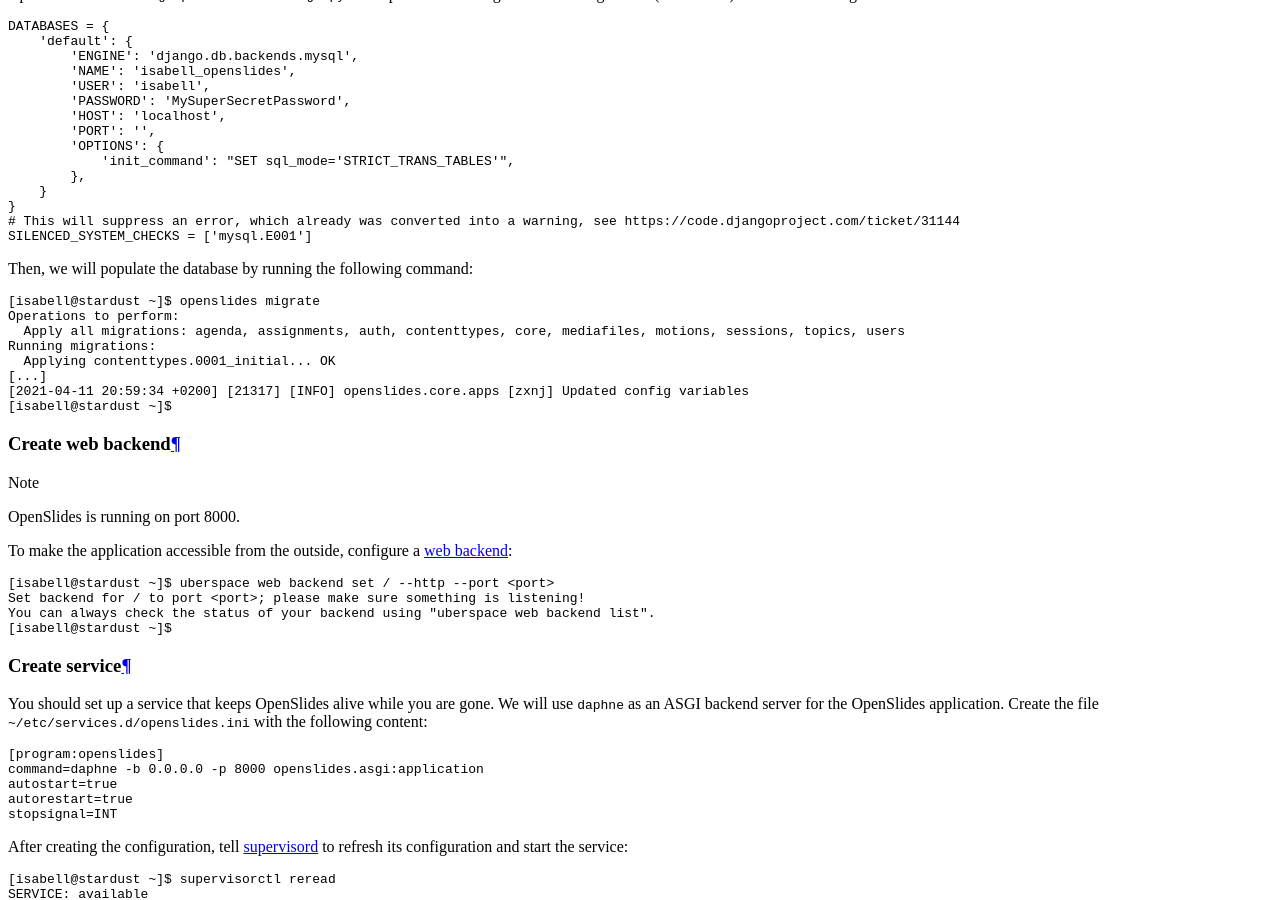
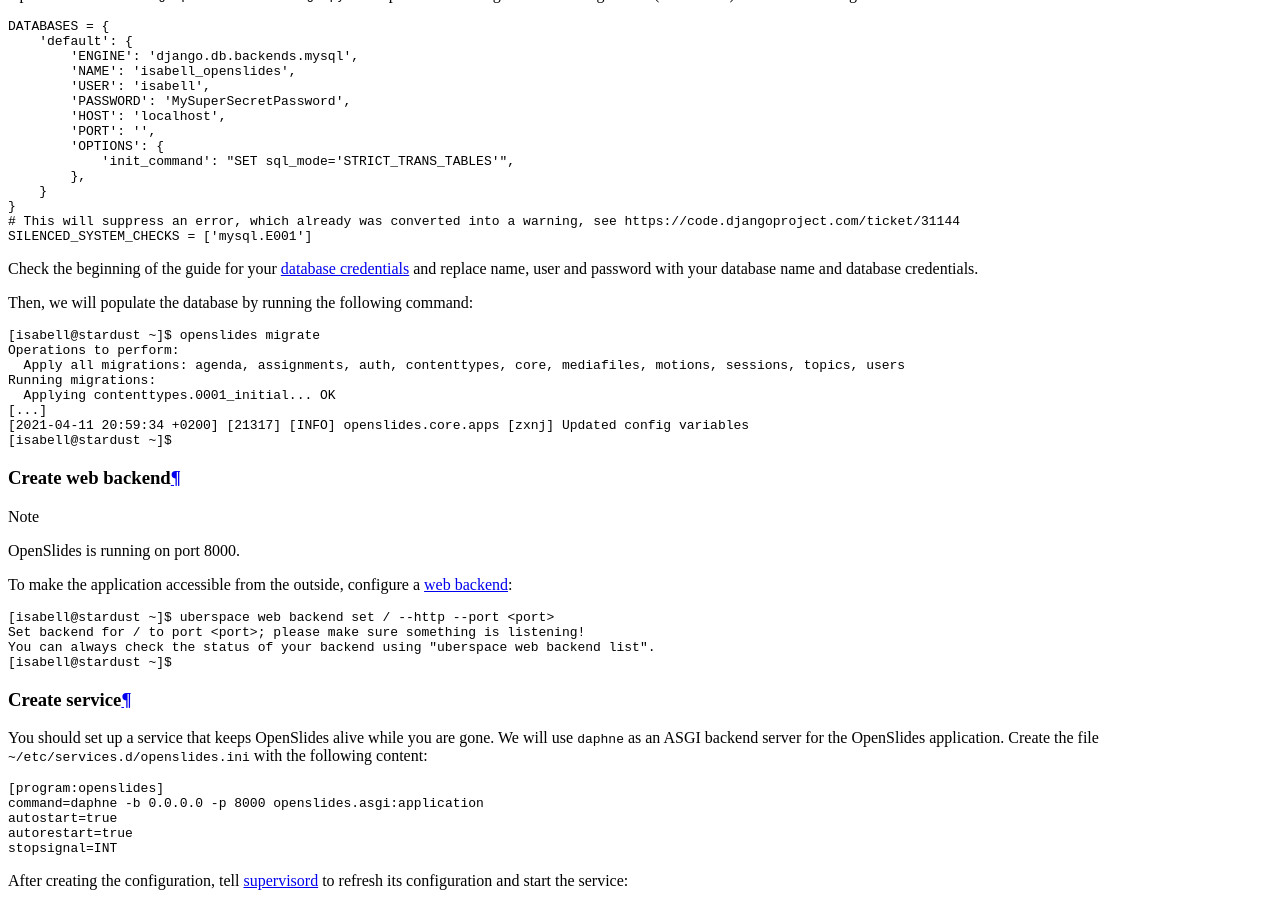
Before and after one commit to Uberspace/lab, a Sphinx documentation site: the page built from source/guide_openslides.rst, in a window 1280 px wide and 900 px high, scrolled down 6004 px. Built offline with Sphinx 7.4.7 and the Read the Docs theme 2.0.0, drawn with Linux system fonts in a browser that asks for light colours.

Commit message:
Added hint to replace the database creds of the config

```diff
--- a/source/guide_openslides.rst
+++ b/source/guide_openslides.rst
@@ -120,6 +120,7 @@
     # This will suppress an error, which already was converted into a warning, see https://code.djangoproject.com/ticket/31144
     SILENCED_SYSTEM_CHECKS = ['mysql.E001']
 
+Check the beginning of the guide for your :manual_anchor:`database credentials <database-mysql.html#login-credentials>` and replace name, user and password with your database name and database credentials.
 
 Then, we will populate the database by running the following command:
 
```
